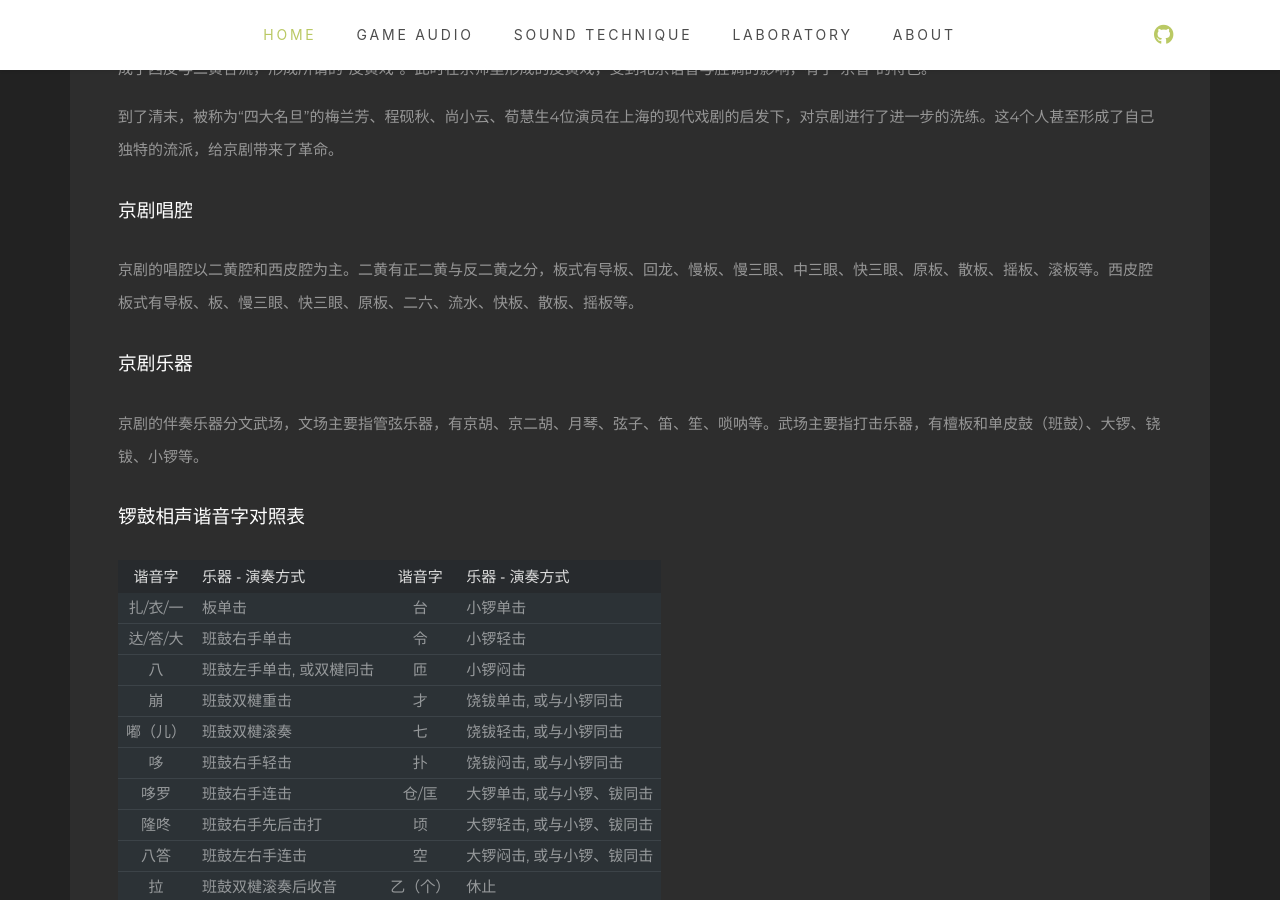
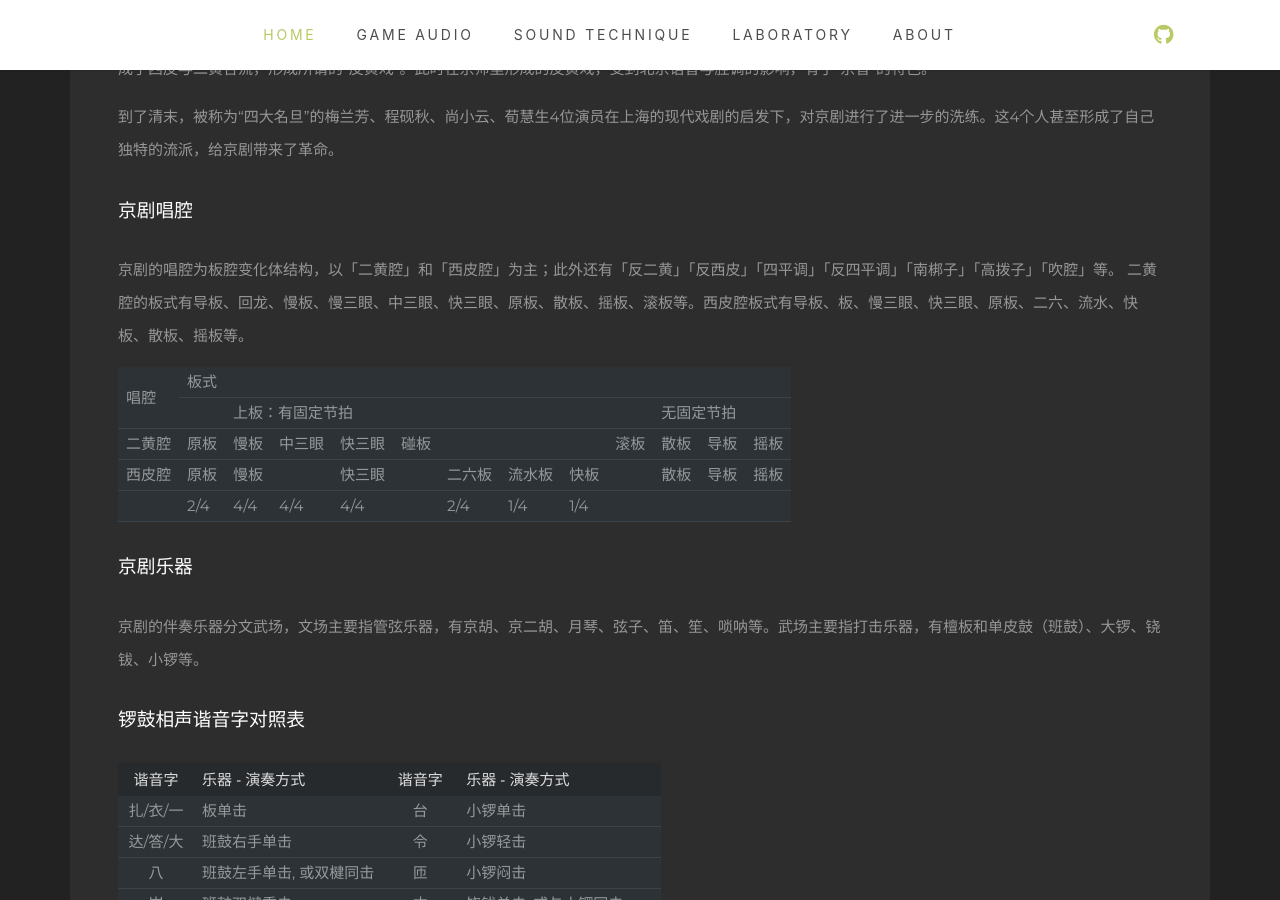
Before and after one commit to eharahe/eharahe.github.io, a Jekyll site: the page built from _posts/notes/2019-08-15-Peking-Opera-Percussion.md, in a window 1280 px wide and 900 px high, scrolled down 1025 px. Built offline with Jekyll 4.4.1, drawn with Linux system fonts in a browser that asks for light colours.

Commit message:
Update 版式

```diff
--- a/_posts/notes/2019-08-15-Peking-Opera-Percussion.md
+++ b/_posts/notes/2019-08-15-Peking-Opera-Percussion.md
@@ -21,7 +21,65 @@ excerpt_separator: <!--break-->
 
 ### 京剧唱腔
 
-京剧的唱腔以二黄腔和西皮腔为主。二黄有正二黄与反二黄之分，板式有导板、回龙、慢板、慢三眼、中三眼、快三眼、原板、散板、摇板、滚板等。西皮腔板式有导板、板、慢三眼、快三眼、原板、二六、流水、快板、散板、摇板等。
+京剧的唱腔为板腔变化体结构，以「二黄腔」和「西皮腔」为主；此外还有「反二黄」「反西皮」「四平调」「反四平调」「南梆子」「高拨子」「吹腔」等。
+二黄腔的板式有导板、回龙、慢板、慢三眼、中三眼、快三眼、原板、散板、摇板、滚板等。西皮腔板式有导板、板、慢三眼、快三眼、原板、二六、流水、快板、散板、摇板等。
+
+<table>
+   <tr>
+      <td  rowspan="2">唱腔</td>
+      <td  colspan="12">板式</td>
+   </tr>
+   <tr>
+      <td></td>
+      <td colspan="8">上板：有固定节拍</td>
+      <td colspan="4">无固定节拍</td>
+   </tr>
+   <tr>
+      <td>二黄腔</td>
+      <td>原板</td>
+      <td>慢板</td>
+      <td>中三眼</td>
+      <td>快三眼</td>
+      <td>碰板</td>
+      <td></td>
+      <td></td>
+      <td></td>
+      <td>滚板</td>
+      <td>散板</td>
+      <td>导板</td>
+      <td>摇板</td>
+   </tr>
+   <tr>
+      <td>西皮腔</td>
+      <td>原板</td>
+      <td>慢板</td>
+      <td></td>
+      <td>快三眼</td>
+      <td></td>
+      <td>二六板</td>
+      <td>流水板</td>
+      <td>快板</td>
+      <td></td>
+      <td>散板</td>
+      <td>导板</td>
+      <td>摇板</td>
+   </tr>
+   <tr>
+      <td></td>
+      <td>2/4</td>
+      <td>4/4</td>
+      <td>4/4</td>
+      <td>4/4</td>
+      <td></td>
+      <td>2/4</td>
+      <td>1/4</td>
+      <td>1/4</td>
+      <td></td>
+      <td></td>
+      <td></td>
+      <td></td>
+   </tr>
+</table>
 
 ### 京剧乐器
 
```
